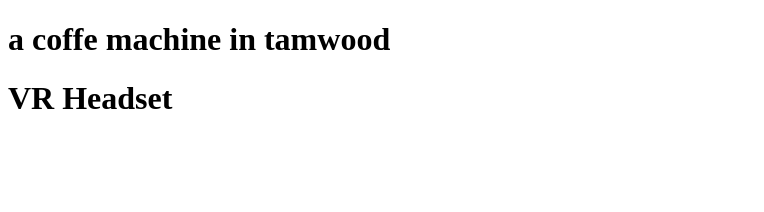
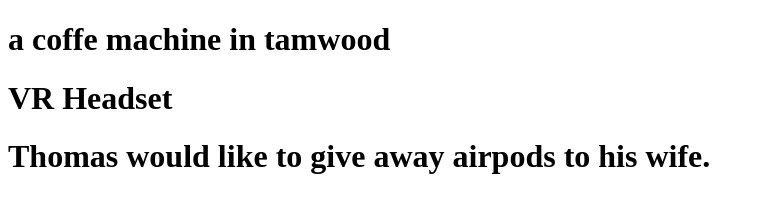
Before and after one commit to ArthurCesarSilva/30-11, a plain HTML site: page index.html in a window 1280 px wide. Shown: the whole page, without its empty margins (0-764 px from the left). Drawn offline with Linux system fonts and the light colour scheme.

Commit message:
Thomas give

```diff
--- a/index.html
+++ b/index.html
@@ -8,5 +8,6 @@
 <body>
     <h1> a coffe machine in tamwood</h1>
     <h1>VR Headset</h1>
+    <h1>Thomas would like to give away airpods to his wife.</h1>
 </body>
 </html>
```
